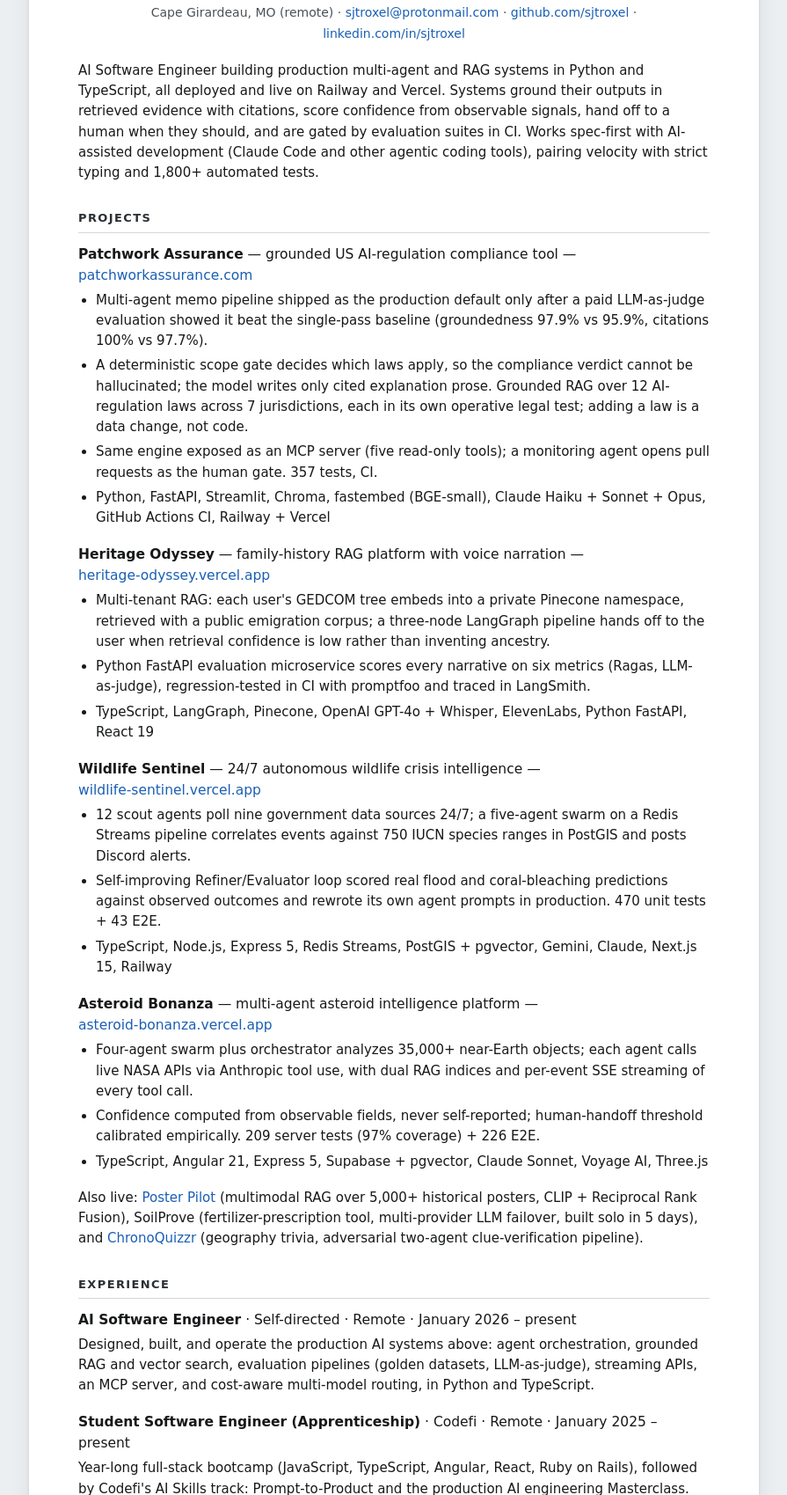
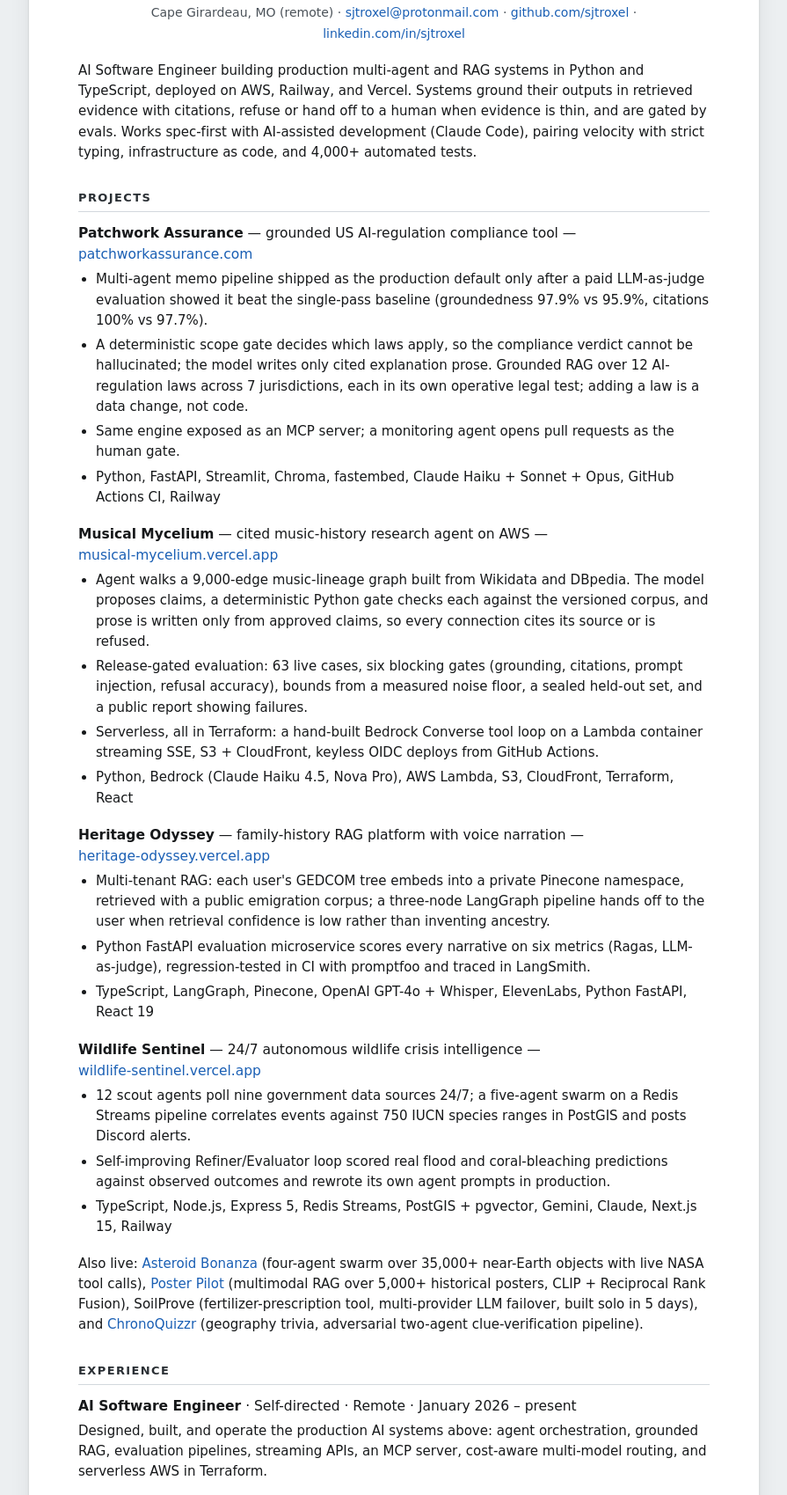
Before and after one commit to sjtroxel/sjtroxel.github.io, a plain HTML site: page index.html in a window 1280 px wide. Shown: the part 157-1856 px from the top of the page at 88% size, without its empty margins (192-1087 px from the left). Drawn offline with Linux system fonts and the light colour scheme.

Commit message:
resume: add Musical Mycelium and AWS skills

```diff
--- a/index.html
+++ b/index.html
@@ -74,11 +74,11 @@
 </div>
 
 <p class="summary">
-AI Software Engineer building production multi-agent and RAG systems in Python and TypeScript, all
-deployed and live on Railway and Vercel. Systems ground their outputs in retrieved evidence with
-citations, score confidence from observable signals, hand off to a human when they should, and are
-gated by evaluation suites in CI. Works spec-first with AI-assisted development (Claude Code and other
-agentic coding tools), pairing velocity with strict typing and 1,800+ automated tests.
+AI Software Engineer building production multi-agent and RAG systems in Python and TypeScript, deployed
+on AWS, Railway, and Vercel. Systems ground their outputs in retrieved evidence with citations, refuse or
+hand off to a human when evidence is thin, and are gated by evals. Works spec-first with AI-assisted
+development (Claude Code), pairing velocity with strict typing, infrastructure as code, and 4,000+
+automated tests.
 </p>
 
 <h2>Projects</h2>
@@ -88,8 +88,18 @@ agentic coding tools), pairing velocity with strict typing and 1,800+ automated
   <ul>
     <li>Multi-agent memo pipeline shipped as the production default only after a paid LLM-as-judge evaluation showed it beat the single-pass baseline (groundedness 97.9% vs 95.9%, citations 100% vs 97.7%).</li>
     <li>A deterministic scope gate decides which laws apply, so the compliance verdict cannot be hallucinated; the model writes only cited explanation prose. Grounded RAG over 12 AI-regulation laws across 7 jurisdictions, each in its own operative legal test; adding a law is a data change, not code.</li>
-    <li>Same engine exposed as an MCP server (five read-only tools); a monitoring agent opens pull requests as the human gate. 357 tests, CI.</li>
-    <li>Python, FastAPI, Streamlit, Chroma, fastembed (BGE-small), Claude Haiku + Sonnet + Opus, GitHub Actions CI, Railway + Vercel</li>
+    <li>Same engine exposed as an MCP server; a monitoring agent opens pull requests as the human gate.</li>
+    <li>Python, FastAPI, Streamlit, Chroma, fastembed, Claude Haiku + Sonnet + Opus, GitHub Actions CI, Railway</li>
+  </ul>
+</div>
+
+<div class="proj">
+  <div class="proj-head"><b>Musical Mycelium</b> — cited music-history research agent on AWS — <a class="url" href="https://musical-mycelium.vercel.app">musical-mycelium.vercel.app</a></div>
+  <ul>
+    <li>Agent walks a 9,000-edge music-lineage graph built from Wikidata and DBpedia. The model proposes claims, a deterministic Python gate checks each against the versioned corpus, and prose is written only from approved claims, so every connection cites its source or is refused.</li>
+    <li>Release-gated evaluation: 63 live cases, six blocking gates (grounding, citations, prompt injection, refusal accuracy), bounds from a measured noise floor, a sealed held-out set, and a public report showing failures.</li>
+    <li>Serverless, all in Terraform: a hand-built Bedrock Converse tool loop on a Lambda container streaming SSE, S3 + CloudFront, keyless OIDC deploys from GitHub Actions.</li>
+    <li>Python, Bedrock (Claude Haiku 4.5, Nova Pro), AWS Lambda, S3, CloudFront, Terraform, React</li>
   </ul>
 </div>
 
@@ -106,22 +116,14 @@ agentic coding tools), pairing velocity with strict typing and 1,800+ automated
   <div class="proj-head"><b>Wildlife Sentinel</b> — 24/7 autonomous wildlife crisis intelligence — <a class="url" href="https://wildlife-sentinel.vercel.app">wildlife-sentinel.vercel.app</a></div>
   <ul>
     <li>12 scout agents poll nine government data sources 24/7; a five-agent swarm on a Redis Streams pipeline correlates events against 750 IUCN species ranges in PostGIS and posts Discord alerts.</li>
-    <li>Self-improving Refiner/Evaluator loop scored real flood and coral-bleaching predictions against observed outcomes and rewrote its own agent prompts in production. 470 unit tests + 43 E2E.</li>
+    <li>Self-improving Refiner/Evaluator loop scored real flood and coral-bleaching predictions against observed outcomes and rewrote its own agent prompts in production.</li>
     <li>TypeScript, Node.js, Express 5, Redis Streams, PostGIS + pgvector, Gemini, Claude, Next.js 15, Railway</li>
   </ul>
 </div>
 
-<div class="proj">
-  <div class="proj-head"><b>Asteroid Bonanza</b> — multi-agent asteroid intelligence platform — <a class="url" href="https://asteroid-bonanza.vercel.app">asteroid-bonanza.vercel.app</a></div>
-  <ul>
-    <li>Four-agent swarm plus orchestrator analyzes 35,000+ near-Earth objects; each agent calls live NASA APIs via Anthropic tool use, with dual RAG indices and per-event SSE streaming of every tool call.</li>
-    <li>Confidence computed from observable fields, never self-reported; human-handoff threshold calibrated empirically. 209 server tests (97% coverage) + 226 E2E.</li>
-    <li>TypeScript, Angular 21, Express 5, Supabase + pgvector, Claude Sonnet, Voyage AI, Three.js</li>
-  </ul>
-</div>
-
 <p class="also">
-Also live: <a href="https://poster-pilot.vercel.app">Poster Pilot</a> (multimodal RAG over 5,000+ historical posters, CLIP + Reciprocal Rank Fusion),
+Also live: <a href="https://asteroid-bonanza.vercel.app">Asteroid Bonanza</a> (four-agent swarm over 35,000+ near-Earth objects with live NASA tool calls),
+<a href="https://poster-pilot.vercel.app">Poster Pilot</a> (multimodal RAG over 5,000+ historical posters, CLIP + Reciprocal Rank Fusion),
 SoilProve (fertilizer-prescription tool, multi-provider LLM failover, built solo in 5 days), and
 <a href="https://chrono-quizzr.vercel.app">ChronoQuizzr</a> (geography trivia, adversarial two-agent clue-verification pipeline).
 </p>
@@ -130,9 +132,9 @@ SoilProve (fertilizer-prescription tool, multi-provider LLM failover, built solo
 
 <div class="job">
   <div class="job-head"><b>AI Software Engineer</b> &middot; Self-directed &middot; Remote &middot; January 2026 – present</div>
-  Designed, built, and operate the production AI systems above: agent orchestration, grounded RAG and
-  vector search, evaluation pipelines (golden datasets, LLM-as-judge), streaming APIs, an MCP server, and
-  cost-aware multi-model routing, in Python and TypeScript.
+  Designed, built, and operate the production AI systems above: agent orchestration, grounded RAG,
+  evaluation pipelines, streaming APIs, an MCP server,
+  cost-aware multi-model routing, and serverless AWS in Terraform.
 </div>
 
 <div class="job">
@@ -151,10 +153,10 @@ SoilProve (fertilizer-prescription tool, multi-provider LLM failover, built solo
 
 <h2>Skills</h2>
 <div class="skills">
-  <p><b>AI / LLM:</b> Retrieval-Augmented Generation (RAG), multi-agent orchestration, LLM-as-judge evaluation, golden datasets, Model Context Protocol (MCP), LLM APIs (Anthropic, OpenAI, Google), LangGraph, vector databases (Chroma, Pinecone, pgvector), prompt engineering, spend-safety</p>
-  <p><b>Languages &amp; backend:</b> Python (FastAPI, Streamlit), TypeScript (strict mode), Node.js, Express 5, Ruby on Rails, PostgreSQL, PostGIS, Redis Streams, SSE streaming</p>
-  <p><b>Frontend:</b> React, Angular, Next.js, Tailwind CSS</p>
-  <p><b>Testing &amp; delivery:</b> pytest, Vitest, Playwright, GitHub Actions CI, Docker, Railway, Vercel</p>
+  <p><b>AI / LLM:</b> Retrieval-Augmented Generation (RAG), multi-agent orchestration, LLM-as-judge evaluation, golden datasets, Model Context Protocol (MCP), LLM APIs (Anthropic, OpenAI, Google, Amazon Bedrock), LangGraph, vector databases (Chroma, Pinecone, pgvector), prompt engineering, spend-safety</p>
+  <p><b>Languages &amp; backend:</b> Python (FastAPI, Streamlit), TypeScript (strict), Node.js, Express 5, Ruby on Rails, PostgreSQL, PostGIS, Redis Streams, SSE streaming</p>
+  <p><b>Frontend &amp; testing:</b> React, Angular, Next.js, Tailwind CSS; pytest, Vitest, Playwright</p>
+  <p><b>Cloud:</b> AWS (Bedrock, Lambda, S3, CloudFront), Terraform, Docker, GitHub Actions + OIDC, Railway, Vercel</p>
 </div>
 
 </body>
```
Also changed, not shown: 1 other file.
